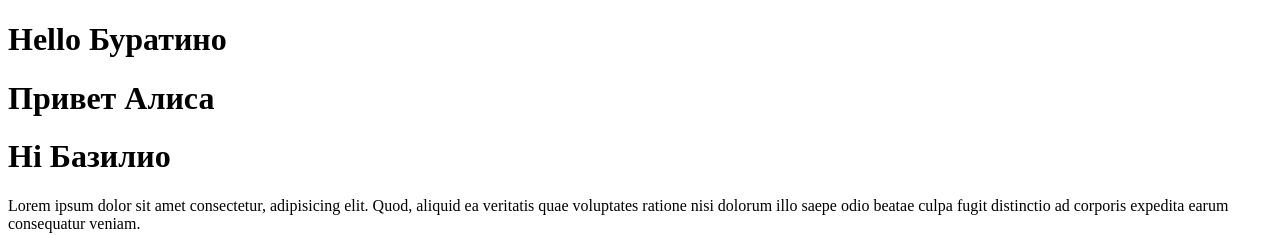
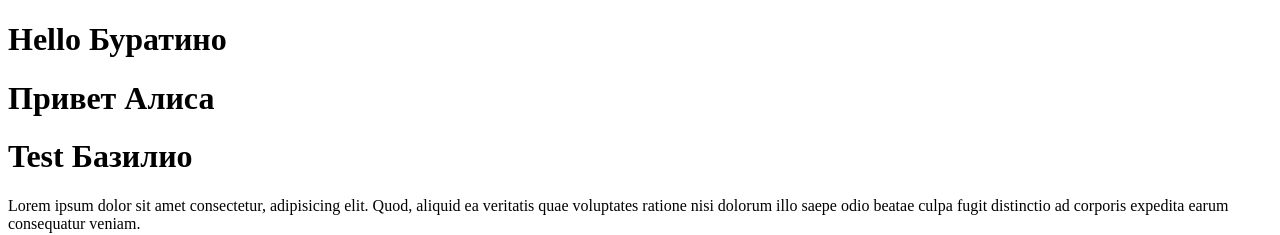
Before and after one commit to a-boyko-krg/shop-react, a React (Create React App) app: page / in a window 1280 px wide. Shown: the top 235 px of the page. Built offline with nearby package versions, Linux system fonts and the light colour scheme.

Commit message:
значення за замовченням, деструктиризація

```diff
--- a/src/index.tsx
+++ b/src/index.tsx
@@ -3,13 +3,14 @@ import ReactDOM from 'react-dom/client'
 
 type TitleProps = {
     title: string
-    text: string
+    text?: string
+    num?: number
 }
 
-const Title = (props: TitleProps) => {
+const Title = ({title, text='Test'}: TitleProps) => {
     return (
         <h1>
-            {props.text} {props.title}
+            {text} {title}
         </h1>
     )
 }
@@ -38,7 +39,7 @@ const App = () => {
         <>
             <Title text="Hello" title="Буратино" />
             <Title text="Привет" title="Алиса" />
-            <Title text="Hi" title="Базилио" />
+            <Title title="Базилио" />
             <Content />
         </>
     )
```
